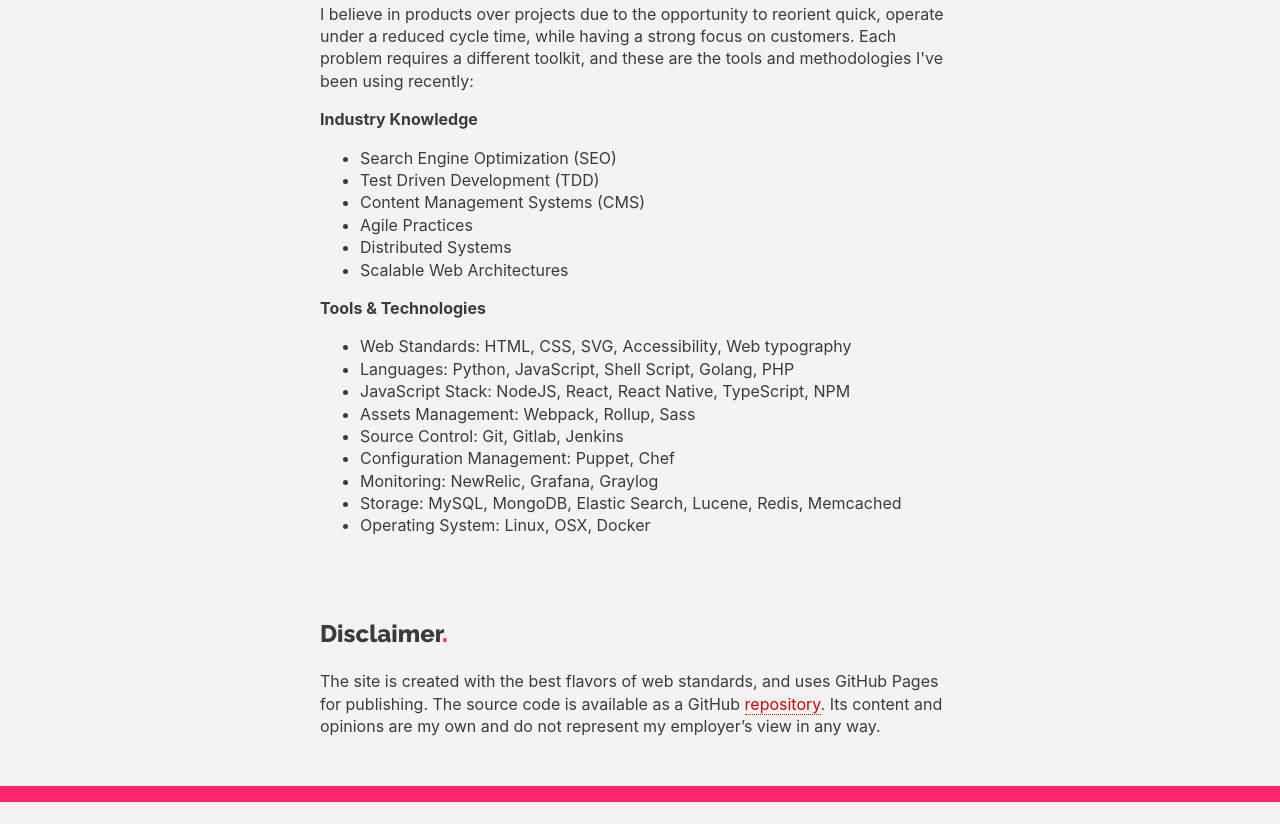
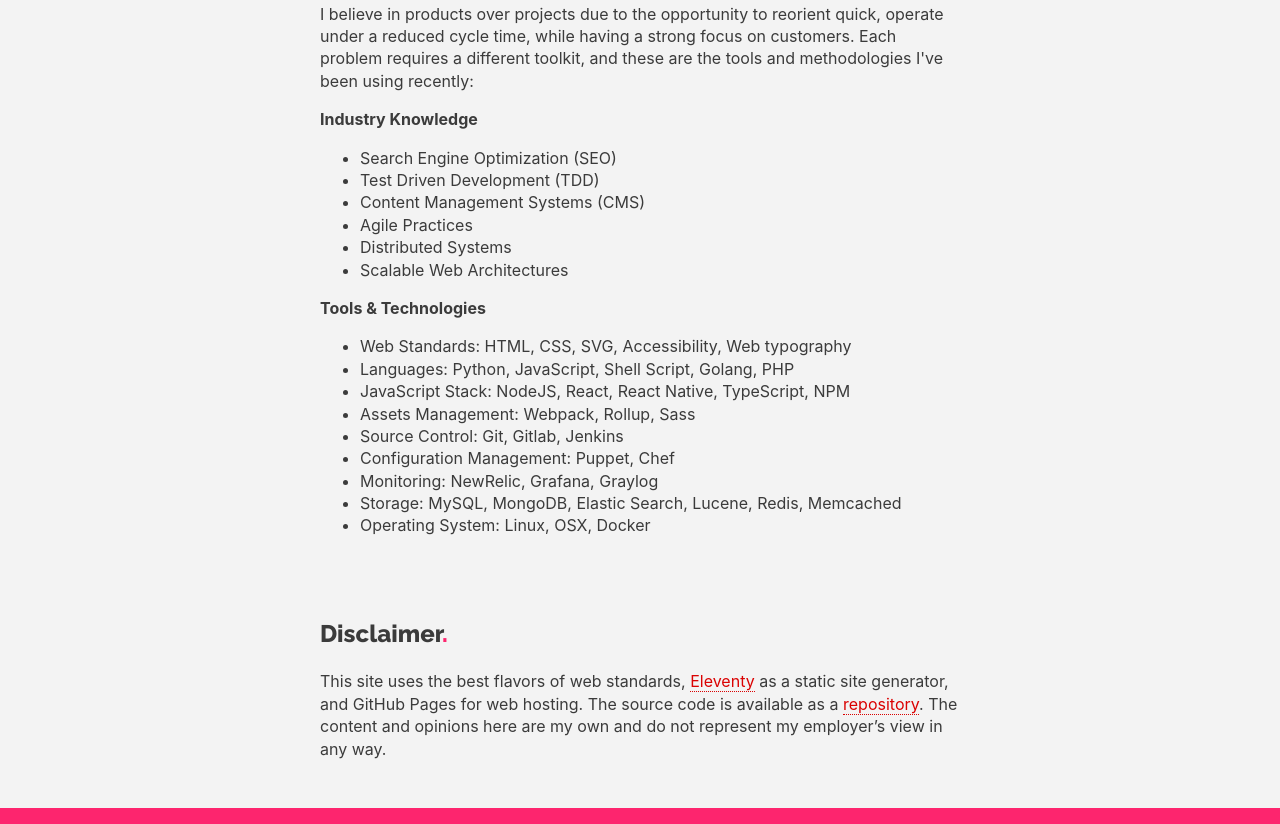
Before and after one commit to heliocorreia/heliocorreia.com, an Eleventy site: page src/structure/index.md in a window 1280 px wide. Shown: the part 997-1821 px from the top of the page. Before the commit the page ends 1799 px from the top, so only its background shows below. Built offline with nearby package versions, Linux system fonts and the light colour scheme; Eleventy itself is replaced by a stand-in of ours; files that its build step writes are made by us from their sources.

Commit message:
update disclaimer section

```diff
--- a/src/structure/index.md
+++ b/src/structure/index.md
@@ -42,4 +42,4 @@
 
 ## Disclaimer
 
-The site is created with the best flavors of web standards, and uses GitHub Pages for publishing. The source code is available as a GitHub [repository](https://github.com/heliocorreia/heliocorreia.com). Its content and opinions are my own and do not represent my employer’s view in any way.
+This site uses the best flavors of web standards, [Eleventy](https://www.11ty.io/) as a static site generator, and GitHub Pages for web hosting. The source code is available as a [repository](https://github.com/heliocorreia/heliocorreia.com). The content and opinions here are my own and do not represent my employer’s view in any way.
```
